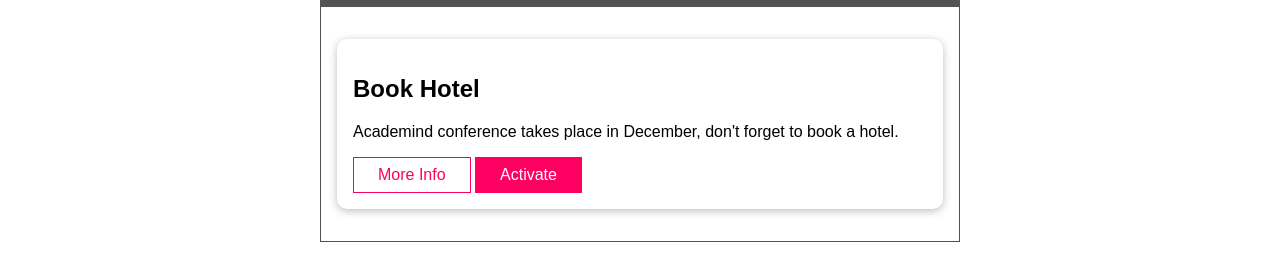
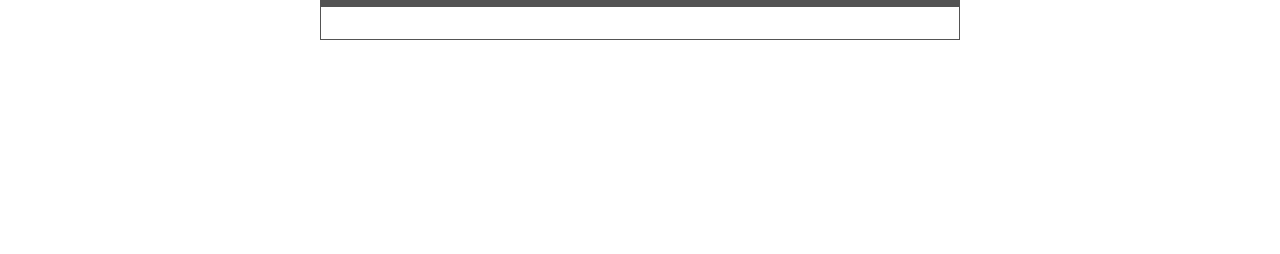
Before and after one commit to hadimojak/practice-oop, a plain HTML site: page index.html in a window 1280 px wide. Both pictures are taken after a click on the button "Activate". Shown: the part 564-818 px from the top of the page. Drawn offline with Linux system fonts and the light colour scheme.

Commit message:
before inheritence

```diff
--- a/assets/scripts/app.js
+++ b/assets/scripts/app.js
@@ -1,11 +1,118 @@
-class ToolTip {}
+class DOMHelper {
+  static clearEventListeners(element) {
+    const clonedElement = element.cloneNode(true);
+    element.replaceWith(clonedElement);
+    return clonedElement;
+  }
 
-class ProjectItem {}
+  static moveElemenet(elemenetId, newDestinationSelector) {
+    const element = document.getElementById(elemenetId);
+    const destinaionElement = document.querySelector(newDestinationSelector);
+    destinaionElement.append(element);
+  }
+}
+
+class Component {}
+class ToolTip {
+  constructor(closeNotifierFunction) {
+    this.closeNotifier = closeNotifierFunction;
+  }
+
+  closeToolTip = () => {
+    this.detach();
+    this.closeNotifier();
+  };
+
+  detach() {
+    this.element.remove();
+    // this.element.parentElement.removeChild(this.element);  //for older browser
+  }
+
+  attach() {
+    const toolTipElement = document.createElement("div");
+    toolTipElement.className = "card";
+    toolTipElement.textContent = "dummy";
+    toolTipElement.addEventListener("click", this.closeToolTip);
+    this.element = toolTipElement;
+    document.body.append(toolTipElement);
+  }
+}
+
+class ProjectItem {
+  hasActiveToolTip = false;
+
+  constructor(id, updateProjectListsFunction, type) {
+    this.updateProjectListsHandler = updateProjectListsFunction;
+    this.id = id;
+    this.connectMoreInfoButton();
+    this.connectSwitchButton(type);
+  }
+
+  showMoreInfoHandler() {
+    if (this.hasActiveToolTip) {
+      return;
+    }
+    const toolTip = new ToolTip(() => {
+      this.hasActiveToolTip = false;
+    });
+    toolTip.attach();
+    this.hasActiveToolTip = true;
+  }
+
+  connectMoreInfoButton() {
+    const projectItemElement = document.getElementById(this.id);
+    const moreInfoBtn = projectItemElement.querySelector(
+      "button:first-of-type"
+    );
+    moreInfoBtn.addEventListener("click", this.showMoreInfoHandler);
+  }
+
+  connectSwitchButton(type) {
+    const projectItemElement = document.getElementById(this.id);
+    let swithcButton = projectItemElement.lastElementChild;
+    swithcButton = DOMHelper.clearEventListeners(swithcButton);
+    swithcButton.textContent = type === "active" ? "Finish" : "Activate";
+    swithcButton.addEventListener(
+      "click",
+      this.updateProjectListsHandler.bind(null, this.id)
+    );
+  }
+
+  update(updateProjectListsFn, type) {
+    this.updateProjectListsHandler = updateProjectListsFn;
+    this.connectSwitchButton(type);
+  }
+}
 
 class ProjectList {
+  projects = [];
+
   constructor(type) {
+    this.type = type;
     const prjItems = document.querySelectorAll(`#${type}-projects li`);
-    console.log(prjItems);
+    for (const prjItem of prjItems) {
+      this.projects.push(
+        new ProjectItem(prjItem.id, this.switchProject.bind(this), this.type)
+      );
+    }
+    console.log(this.projects);
+  }
+
+  setSwitchHandlerFunction(switchHandlerFunction) {
+    this.switchHandler = switchHandlerFunction;
+  }
+
+  addProject(project) {
+    this.projects.push(project);
+    DOMHelper.moveElemenet(project.id, `#${this.type}-projects ul`);
+    project.update(this.switchProject.bind(this), this.type);
+  }
+
+  switchProject(projectId) {
+    // const projectIndex = this.projects.findIndex((p) => p.id === projectId);
+    // this.projects.splice(projectIndex,1);
+    this.switchHandler(this.projects.find((p) => p.id === projectId));
+    this.projects = this.projects.filter((p) => p.id !== projectId);
   }
 }
 
@@ -13,6 +120,12 @@ class App {
   static init() {
     const activeProjectList = new ProjectList("active");
     const finishedProjectList = new ProjectList("finished");
+    activeProjectList.setSwitchHandlerFunction(
+      finishedProjectList.addProject.bind(finishedProjectList)
+    );
+    finishedProjectList.setSwitchHandlerFunction(
+      activeProjectList.addProject.bind(activeProjectList)
+    );
   }
 }
 
```
Also changed, not shown: index.html (+1 -0 lines).
